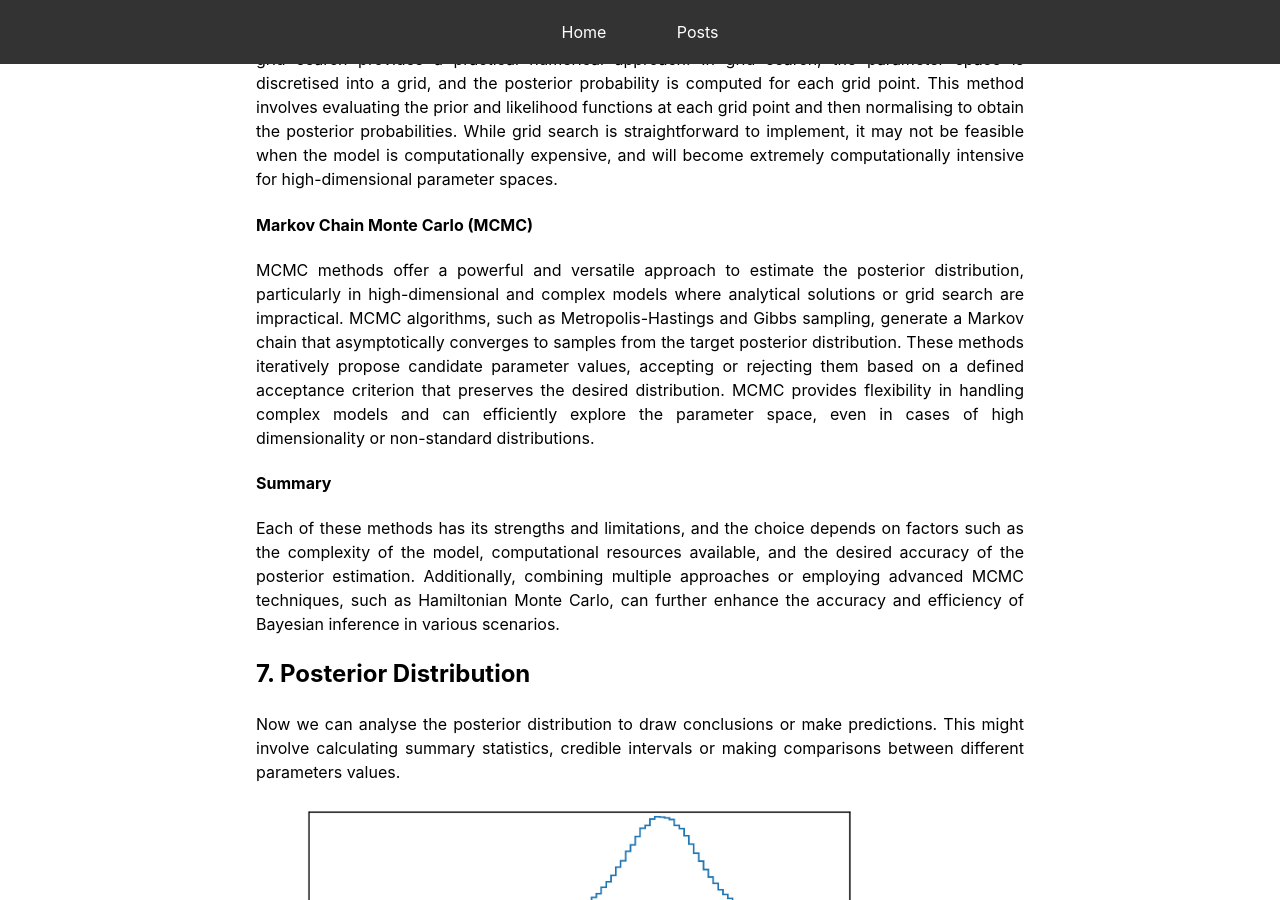
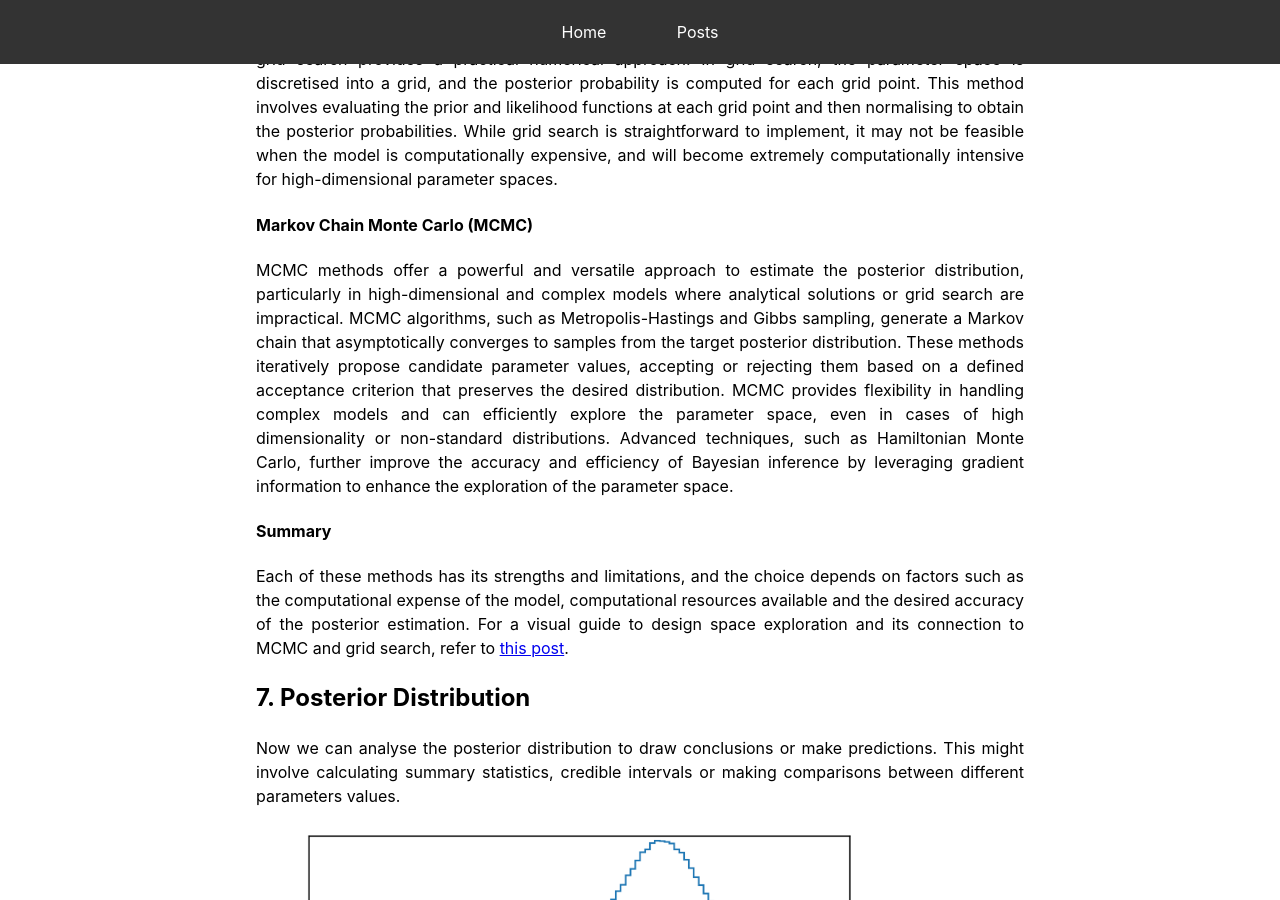
Before and after one commit to mark-hobbs/mark-hobbs.github.io, a Jekyll site: the page built from _posts/2024-12-02-bayesian-inference.md, in a window 1280 px wide and 900 px high, scrolled down 6117 px. Built offline with Jekyll 4.4.1, drawn with Linux system fonts in a browser that asks for light colours; formulas are drawn with MathJax 3.

Commit message:
General updates

```diff
--- a/_posts/2024-12-02-bayesian-inference.md
+++ b/_posts/2024-12-02-bayesian-inference.md
@@ -145,11 +145,11 @@ In cases where analytical solutions are not feasible due to complex or non-stand
 
 #### Markov Chain Monte Carlo (MCMC)
 
-MCMC methods offer a powerful and versatile approach to estimate the posterior distribution, particularly in high-dimensional and complex models where analytical solutions or grid search are impractical. MCMC algorithms, such as Metropolis-Hastings and Gibbs sampling, generate a Markov chain that asymptotically converges to samples from the target posterior distribution. These methods iteratively propose candidate parameter values, accepting or rejecting them based on a defined acceptance criterion that preserves the desired distribution. MCMC provides flexibility in handling complex models and can efficiently explore the parameter space, even in cases of high dimensionality or non-standard distributions.
+MCMC methods offer a powerful and versatile approach to estimate the posterior distribution, particularly in high-dimensional and complex models where analytical solutions or grid search are impractical. MCMC algorithms, such as Metropolis-Hastings and Gibbs sampling, generate a Markov chain that asymptotically converges to samples from the target posterior distribution. These methods iteratively propose candidate parameter values, accepting or rejecting them based on a defined acceptance criterion that preserves the desired distribution. MCMC provides flexibility in handling complex models and can efficiently explore the parameter space, even in cases of high dimensionality or non-standard distributions. Advanced techniques, such as Hamiltonian Monte Carlo, further improve the accuracy and efficiency of Bayesian inference by leveraging gradient information to enhance the exploration of the parameter space.
 
 #### Summary
 
-Each of these methods has its strengths and limitations, and the choice depends on factors such as the complexity of the model, computational resources available, and the desired accuracy of the posterior estimation. Additionally, combining multiple approaches or employing advanced MCMC techniques, such as Hamiltonian Monte Carlo, can further enhance the accuracy and efficiency of Bayesian inference in various scenarios.
+Each of these methods has its strengths and limitations, and the choice depends on factors such as the computational expense of the model, computational resources available and the desired accuracy of the posterior estimation. For a visual guide to design space exploration and its connection to MCMC and grid search, refer to [this post]({% post_url 2024-12-01-design-space-exploration %}).
 
 ## 7. Posterior Distribution
 
```
